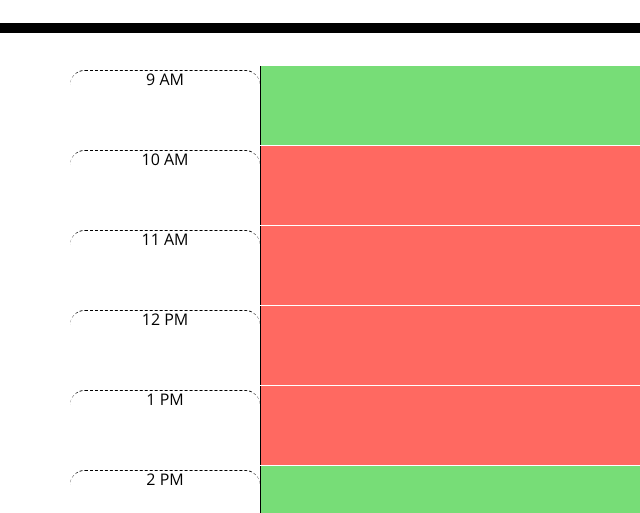
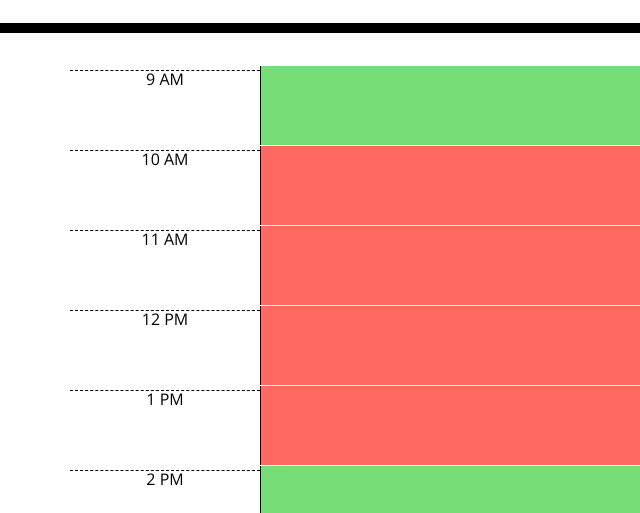
Before and after one commit to mstrikethrough/workday-scheduler, a plain HTML site: page index.html in a window 1280 px wide. Shown: the part 287-800 px from the top of the page, 0-640 px from the left. Drawn offline with nearby package versions, Linux system fonts and the light colour scheme; a web font is replaced by a local one.

Commit message:
fixed radius in time block

```diff
--- a/assets/style.css
+++ b/assets/style.css
@@ -27,7 +27,7 @@ body {
 
   .time-block{
     text-align: center;
-    border-radius: 15px;
+    border-radius: 0;
   }
 
   .row {
```
